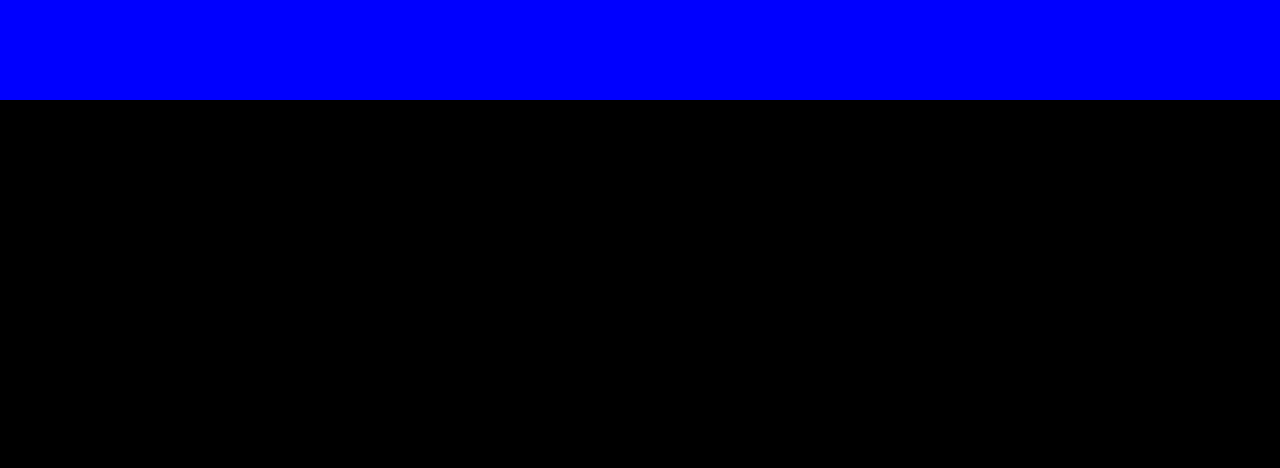
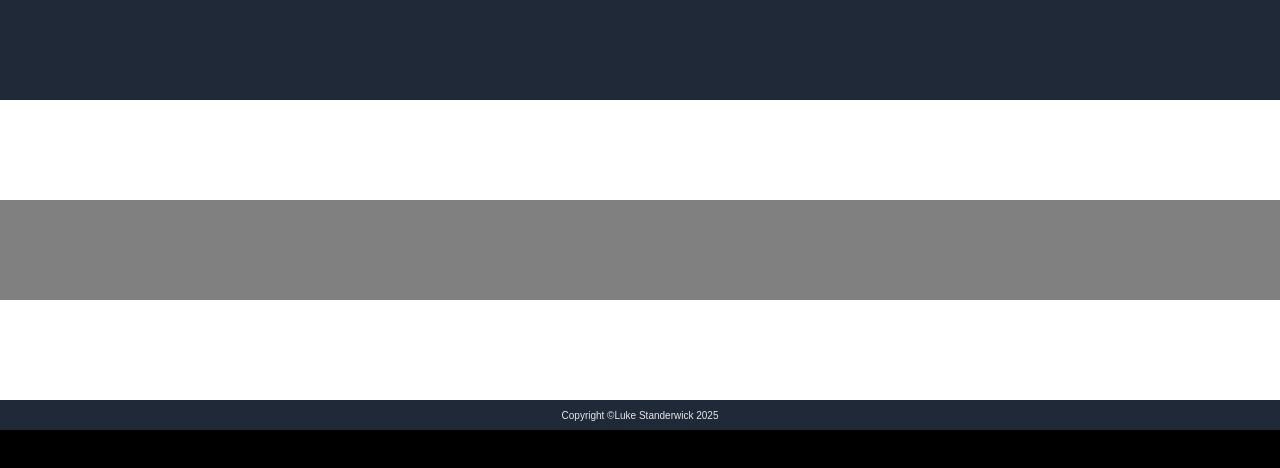
Before and after one commit to LukeStand/odin-landingPage, a plain HTML site: page index.html in a window 1280 px wide. Drawn offline with Linux system fonts and the light colour scheme.

Commit message:
2nd commit added proper colours. Just messing around with the properties

```diff
--- a/index.html
+++ b/index.html
@@ -13,5 +13,8 @@
             <div class="section-3"></div>
             <div class="section-4"></div>
         </div>
+        <footer id="footer">
+            Copyright  &copyLuke Standerwick 2025
+        </footer>
     </body>
 </html>
--- a/styles.css
+++ b/styles.css
@@ -3,7 +3,7 @@
     box-sizing: border-box;
     margin:0;
     padding:0;
-    font-family:Roboto;
+    font-family:Arial, Helvetica, sans-serif,sans-serif;
 }
 .contain-main{
     min-height:100vh;
@@ -11,7 +11,27 @@
     flex-direction: column;
 }
 .container-main .section-1{
-    background: blue;
+    background: #1f2937;
     height:100px;
     flex: 1 1 auto;
 }
+.container-main .section-2, .section-4{
+    background: white;
+    height:100px;
+    flex: 1 1 auto;
+}
+.container-main .section-3{
+    background: grey;
+    height:100px;
+    flex: 1 1 auto;
+}
+#footer{
+    background-color: #1f2937;
+    color: #e5e7eb;
+    text-align:center;
+    height:30px;
+    font-size: 10px;
+    display: flex;
+    justify-content: center; /* horizontal centering */
+     align-items: center;
+}
```
